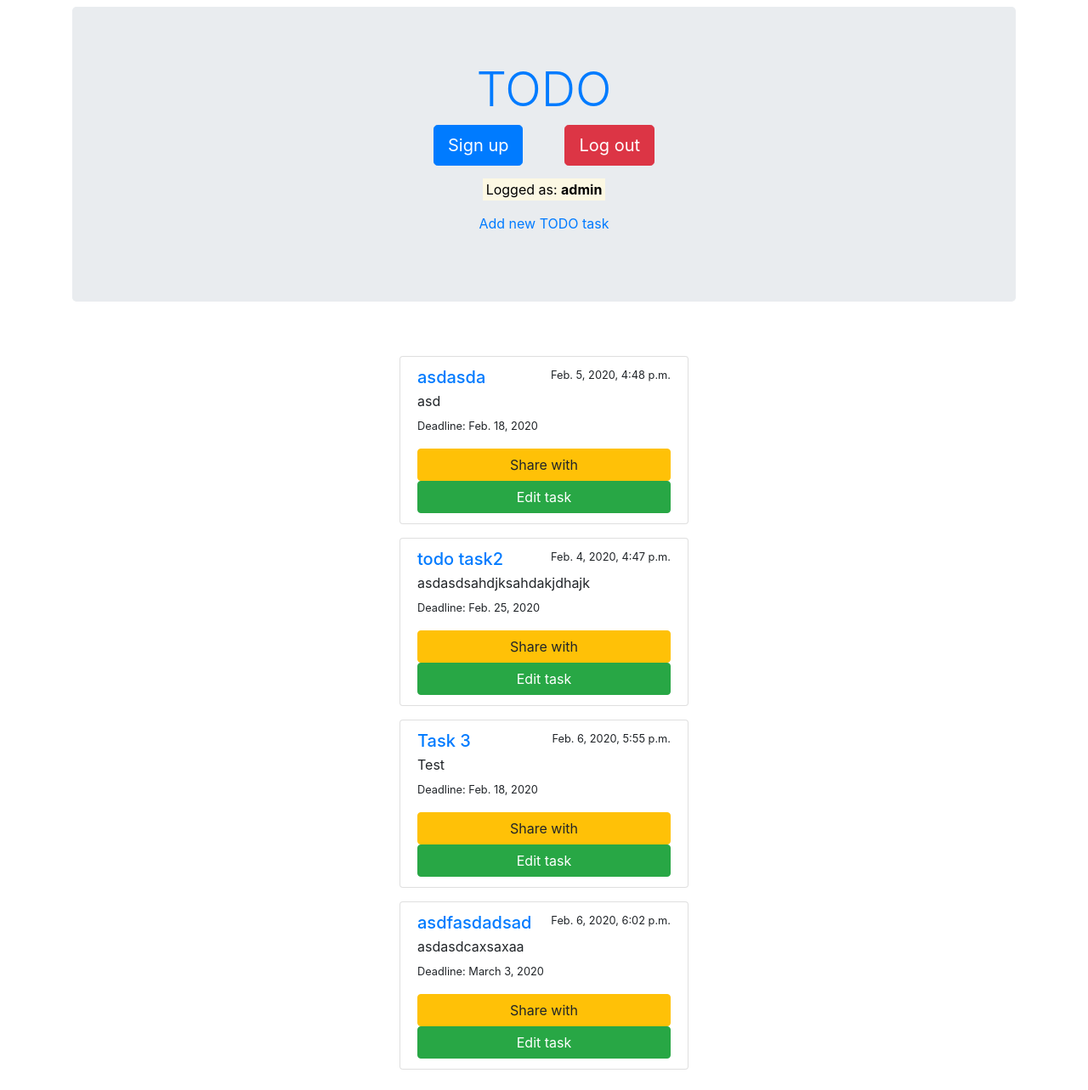
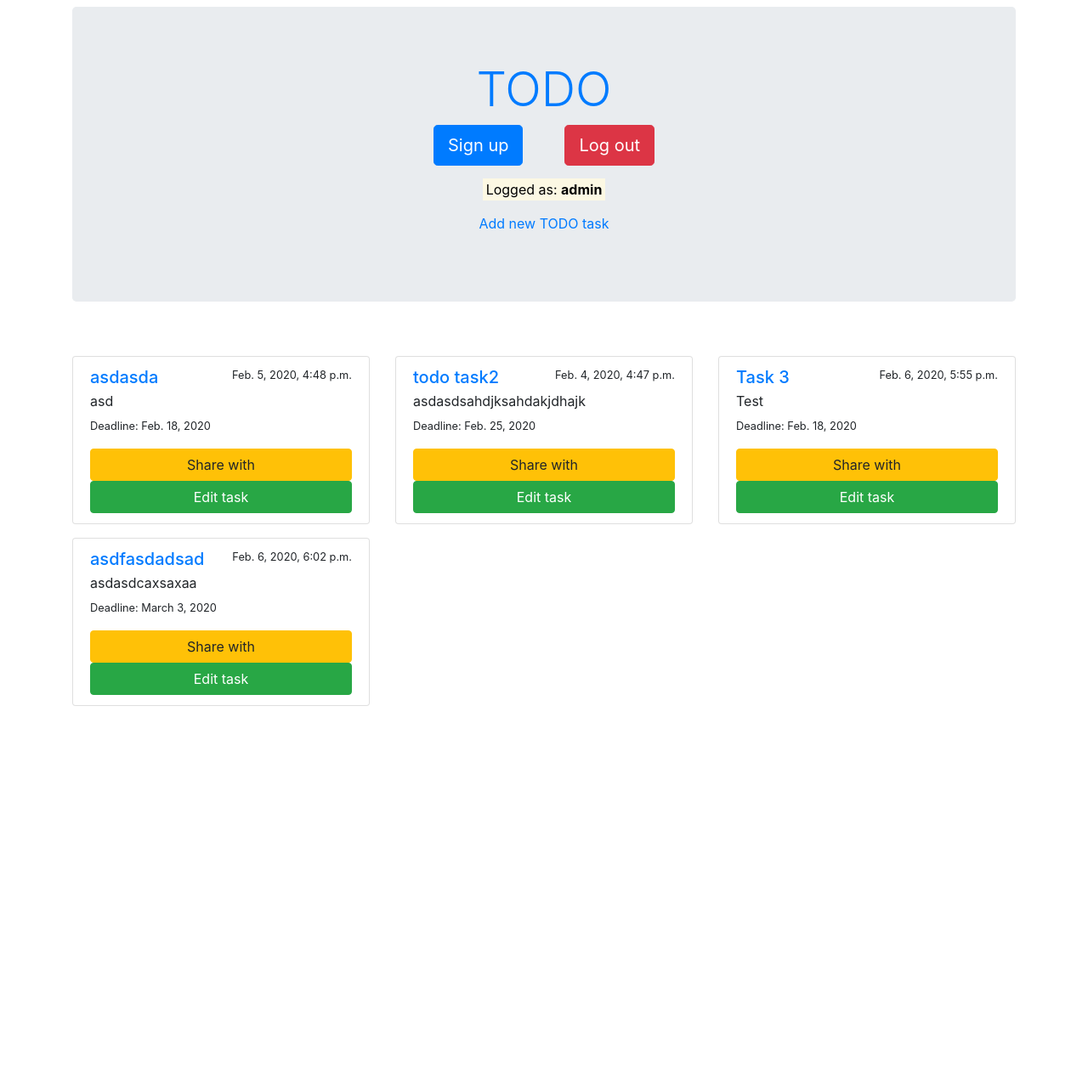
Before and after one commit to ShirinovAdil/TODO-APP-labrin, a Django app: page / in a window 1280 px wide. Shown: the whole page at 85% size. After the commit the page ends 831 px from the top, so only its background shows below. Run offline with Django 3.2, Linux system fonts and the light colour scheme; a user stored in the database is signed in; data comes from the database, SQL or seed files in the repository; parts of the project's set-up code (start-up, migrations or seed data) failed here and were passed over; some libraries are stand-ins or nearby versions.

Commit message:
Slight layout changes

```diff
--- a/templates/app1/homepage.html
+++ b/templates/app1/homepage.html
@@ -8,42 +8,48 @@
 
 
     <div class="container mt-5">
-        <div class="col-md-4 offset-4" >
+        <div class="row">
 
 
-            <div class="list-group">
-                {% for task in todo_tasks %}
-                    <div class="mt-3">
+            {% for task in todo_tasks %}
+                <div class="col-md-4 mt-3">
+                    <div class="list-group">
                         <div class="list-group-item">
                             <div class="d-flex w-100 justify-content-between">
-                                <a href="#"><h5 class="mb-1">{{task.goal}}</h5></a>
-                              <small>{{task.created_date}}</small>
+                                <a href="#"><h5 class="mb-1">{{ task.goal }}</h5></a>
+                                <small>{{ task.created_date }}</small>
                             </div>
 
-                            <p class="mb-1">{{task.description}}</p>
+                            <p class="mb-1">{{ task.description }}</p>
                             <p><small>Deadline: {{ task.end_date|date }}</small></p>
-                            <a href="{{ task.id }}/share-task" class="btn btn-warning" style="width: 100%;">Share with</a>
-                            <a href="{{ task.id }}/edit-task" class="btn btn-success" style="width: 100%;">Edit task</a>
-
+                            <a href="{{ task.id }}/share-task" class="btn btn-warning" style="width: 100%;">Share
+                                with
+                            </a>
+                            <a href="{{ task.id }}/edit-task" class="btn btn-success" style="width: 100%;">Edit
+                                task
+                            </a>
                         </div>
                     </div>
-                {% endfor %}
+                </div>
+            {% endfor %}
 
-                {% for shared_task in shared_todo_tasks %}
-                    <div class="mt-3">
+            {% for shared_task in shared_todo_tasks %}
+                <div class="col-md-4 mt-3">
+                    <div class="list-group">
                         <div class="list-group-item">
                             <div class="d-flex w-100 justify-content-between">
-                                <a href="#"><h5 class="mb-1">{{shared_task.goal}}</h5></a>
-                              <small>{{shared_task.created_date}}</small>
+                                <a href="#"><h5 class="mb-1">{{ shared_task.goal }}</h5></a>
+                                <small>{{ shared_task.created_date }}</small>
                             </div>
-                            <p class="mb-1">{{shared_task.description}}</p>
+                            <p class="mb-1">{{ shared_task.description }}</p>
                             <small>Deadline: {{ shared_task.end_date|date }}</small><br>
                             <small>By: {{ shared_task.by_who }}</small><br>
                         </div>
                     </div>
-                {% endfor %}
-            </div>
-            <br>
+                </div>
+            {% endfor %}
+
+
         </div>
     </div>
 
```
